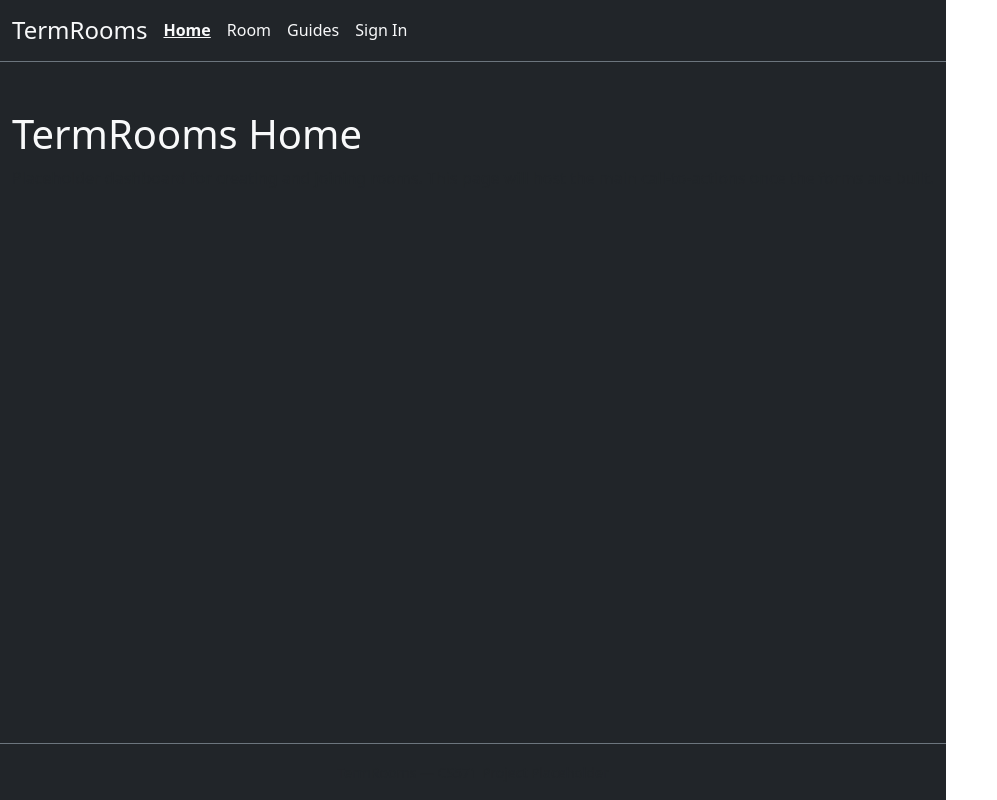
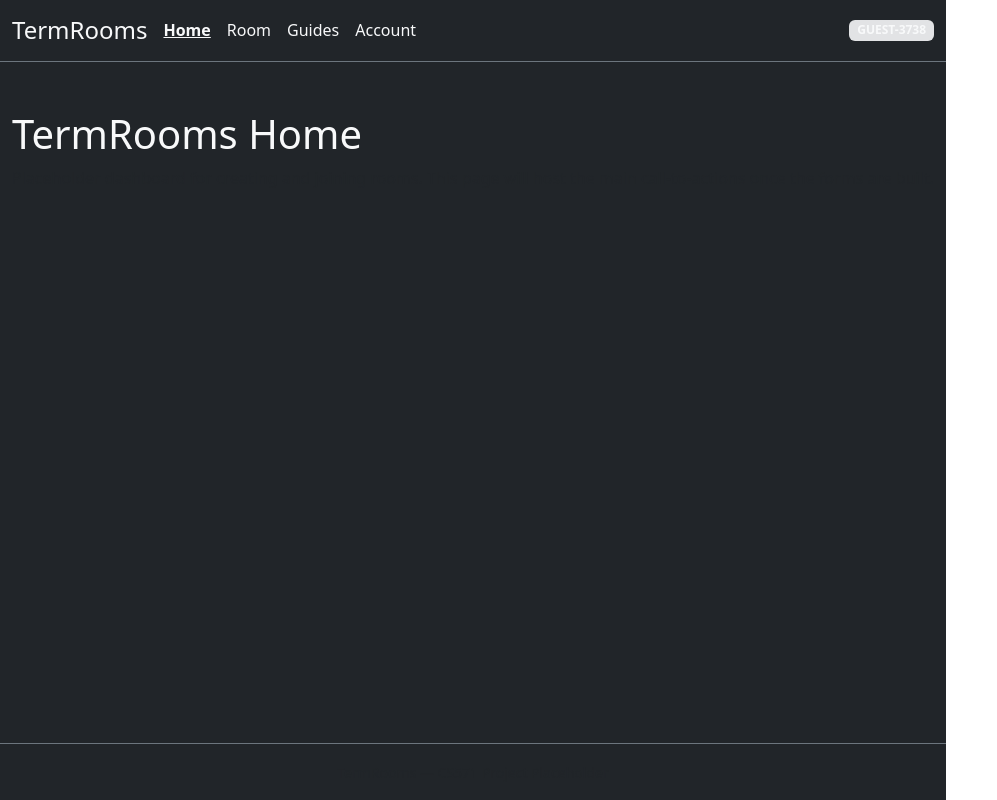
Before and after one commit to CS571-F25/p204, a React (Vite) app: page / in a window 1280 px wide. Shown: the whole page, without its empty margins (0-997 px from the left). Built offline with nearby package versions, Linux system fonts and the light colour scheme.

Commit message:
contexts and storage

```diff
--- a/src/App.jsx
+++ b/src/App.jsx
@@ -3,14 +3,19 @@ import HomePage from "./pages/HomePage.jsx";
 import RoomPage from "./pages/RoomPage.jsx";
 import GuidePage from "./pages/GuidePage.jsx";
 import AuthPage from "./pages/AuthPage.jsx";
+import { AuthProvider, useAuth } from "./context/AuthContext.jsx";
+import { AppProvider } from "./context/AppContext.jsx";
 import "./App.css";
 
 function App() {
   return (
+    <AuthProvider>
+      <AppProvider>
         <HashRouter>
           <div className="d-flex flex-column min-vh-100 bg-dark text-light">
             <header className="border-bottom border-secondary">
-          <nav className="container py-3 d-flex flex-column flex-md-row align-items-md-center gap-3">
+              <nav className="container py-3 d-flex flex-column flex-md-row align-items-md-center gap-3 justify-content-between">
+                <div className="d-flex flex-column flex-md-row align-items-md-center gap-3">
                   <h1 className="fs-4 mb-0">TermRooms</h1>
                   <div className="d-flex gap-3">
                     <NavLink className="nav-link text-light" to="/">
@@ -23,9 +28,11 @@ function App() {
                       Guides
                     </NavLink>
                     <NavLink className="nav-link text-light" to="/auth">
-                Sign In
+                      Account
                     </NavLink>
                   </div>
+                </div>
+                <IdentityBadge />
               </nav>
             </header>
 
@@ -44,6 +51,24 @@ function App() {
             </footer>
           </div>
         </HashRouter>
+      </AppProvider>
+    </AuthProvider>
+  );
+}
+
+function IdentityBadge() {
+  const { identity, isAuthenticated, logout } = useAuth();
+  return (
+    <div className="d-flex align-items-center gap-3">
+      <span className="badge bg-secondary-subtle text-light text-uppercase">
+        {identity.displayName}
+      </span>
+      {isAuthenticated && (
+        <button className="btn btn-outline-light btn-sm" onClick={logout}>
+          Logout
+        </button>
+      )}
+    </div>
   );
 }
 
--- /dev/null
+++ b/src/context/AppContext.jsx
@@ -0,0 +1,38 @@
+import { createContext, useContext, useState } from "react";
+
+const AppContext = createContext(null);
+
+export function AppProvider({ children }) {
+  const [currentRoomId, setCurrentRoomId] = useState(null);
+  const [terminalOutput, setTerminalOutput] = useState([]);
+
+  const selectRoom = (roomId) => {
+    setCurrentRoomId(roomId);
+  };
+
+  const pushTerminalMessage = (entry) => {
+    setTerminalOutput((prev) => {
+      const next = [...prev, { id: crypto.randomUUID(), ...entry }];
+      // keep only last 20 messages
+      return next.slice(-20);
+    });
+  };
+
+  const clearTerminal = () => setTerminalOutput([]);
+
+  return (
+    <AppContext.Provider
+      value={{ currentRoomId, selectRoom, terminalOutput, pushTerminalMessage, clearTerminal }}
+    >
+      {children}
+    </AppContext.Provider>
+  );
+}
+
+export function useAppContext() {
+  const context = useContext(AppContext);
+  if (!context) {
+    throw new Error("useAppContext must be used within an AppProvider");
+  }
+  return context;
+}
--- /dev/null
+++ b/src/context/AuthContext.jsx
@@ -0,0 +1,83 @@
+import { createContext, useContext, useMemo, useState } from "react";
+import {
+  authenticate,
+  clearSession,
+  createAccount,
+  getSession,
+  saveSession,
+  updateAccountDisplayName,
+} from "../utils/storage.js";
+
+const AuthContext = createContext(null);
+
+function generateGuestName() {
+  const suffix = Math.floor(1000 + Math.random() * 9000);
+  return `Guest-${suffix}`;
+}
+
+export function AuthProvider({ children }) {
+  const [session, setSession] = useState(() => getSession());
+  const [guestName, setGuestName] = useState(() => generateGuestName());
+  const isAuthenticated = Boolean(session);
+
+  const identity = useMemo(() => {
+    if (isAuthenticated) {
+      return {
+        displayName: session.displayName,
+        username: session.username,
+        role: "owner",
+      };
+    }
+    return { displayName: guestName, role: "guest" };
+  }, [isAuthenticated, session, guestName]);
+
+  const login = ({ username, pin }) => {
+    const account = authenticate(username, pin);
+    const newSession = { username: account.username, displayName: account.displayName };
+    saveSession(newSession);
+    setSession(newSession);
+  };
+
+  const signup = ({ username, pin, displayName }) => {
+    const account = createAccount({ username, pin, displayName });
+    const newSession = { username: account.username, displayName: account.displayName };
+    saveSession(newSession);
+    setSession(newSession);
+  };
+
+  const logout = () => {
+    clearSession();
+    setSession(null);
+    setGuestName(generateGuestName());
+  };
+
+  const setDisplayName = (displayName) => {
+    if (isAuthenticated && session) {
+      updateAccountDisplayName(session.username, displayName);
+      const updated = { ...session, displayName };
+      saveSession(updated);
+      setSession(updated);
+    } else {
+      setGuestName(displayName || generateGuestName());
+    }
+  };
+
+  const value = {
+    isAuthenticated,
+    identity,
+    login,
+    signup,
+    logout,
+    setDisplayName,
+  };
+
+  return <AuthContext.Provider value={value}>{children}</AuthContext.Provider>;
+}
+
+export function useAuth() {
+  const context = useContext(AuthContext);
+  if (!context) {
+    throw new Error("useAuth must be used within an AuthProvider");
+  }
+  return context;
+}
--- /dev/null
+++ b/src/utils/storage.js
@@ -0,0 +1,122 @@
+const ACCOUNTS_KEY = "termrooms_accounts";
+const SESSION_KEY = "termrooms_session";
+const ROOMS_KEY = "termrooms_rooms";
+const MESSAGES_PREFIX = "termrooms_messages_";
+const RECENTS_KEY = "termrooms_recent";
+
+function readJSON(key, fallback) {
+  try {
+    const raw = localStorage.getItem(key);
+    return raw ? JSON.parse(raw) : fallback;
+  } catch (err) {
+    console.warn(`Failed to read ${key} from localStorage`, err);
+    return fallback;
+  }
+}
+
+function writeJSON(key, value) {
+  localStorage.setItem(key, JSON.stringify(value));
+}
+
+/* -------------------------------------------------------------------------- */
+/* Accounts & Sessions                                                         */
+/* -------------------------------------------------------------------------- */
+
+export function getAccounts() {
+  return readJSON(ACCOUNTS_KEY, []);
+}
+
+export function saveAccounts(accounts) {
+  writeJSON(ACCOUNTS_KEY, accounts);
+}
+
+export function findAccount(username) {
+  return getAccounts().find((acct) => acct.username === username);
+}
+
+export function createAccount({ username, pin, displayName }) {
+  const existing = findAccount(username);
+  if (existing) {
+    throw new Error("Username already exists");
+  }
+
+  const newAccount = {
+    id: crypto.randomUUID(),
+    username,
+    pinHash: pin, // NOTE: For class project simplicity. Replace with real hashing later.
+    displayName,
+    createdAt: new Date().toISOString(),
+  };
+
+  const accounts = getAccounts();
+  accounts.push(newAccount);
+  saveAccounts(accounts);
+  return newAccount;
+}
+
+export function authenticate(username, pin) {
+  const account = findAccount(username);
+  if (!account || account.pinHash !== pin) {
+    throw new Error("Invalid credentials");
+  }
+  return account;
+}
+
+export function updateAccountDisplayName(username, displayName) {
+  const accounts = getAccounts();
+  const idx = accounts.findIndex((acct) => acct.username === username);
+  if (idx === -1) return;
+  accounts[idx].displayName = displayName;
+  saveAccounts(accounts);
+}
+
+export function saveSession(session) {
+  writeJSON(SESSION_KEY, session);
+}
+
+export function getSession() {
+  return readJSON(SESSION_KEY, null);
+}
+
+export function clearSession() {
+  localStorage.removeItem(SESSION_KEY);
+}
+
+/* -------------------------------------------------------------------------- */
+/* Rooms & Messages (stubbed for future steps)                                 */
+/* -------------------------------------------------------------------------- */
+
+export function getRooms() {
+  return readJSON(ROOMS_KEY, []);
+}
+
+export function saveRooms(rooms) {
+  writeJSON(ROOMS_KEY, rooms);
+}
+
+export function saveRoom(room) {
+  const rooms = getRooms();
+  const idx = rooms.findIndex((r) => r.id === room.id);
+  if (idx === -1) {
+    rooms.push(room);
+  } else {
+    rooms[idx] = room;
+  }
+  saveRooms(rooms);
+}
+
+export function getMessages(roomId) {
+  return readJSON(`${MESSAGES_PREFIX}${roomId}`, []);
+}
+
+export function saveMessages(roomId, messages) {
+  writeJSON(`${MESSAGES_PREFIX}${roomId}`, messages);
+}
+
+export function getRecents() {
+  return readJSON(RECENTS_KEY, []);
+}
+
+export function saveRecents(recents) {
+  writeJSON(RECENTS_KEY, recents);
+}
```
Also changed, not shown: 3 other files (tests, documents, lock files or other folders). Lines whose indentation alone changed are shown as unchanged.
